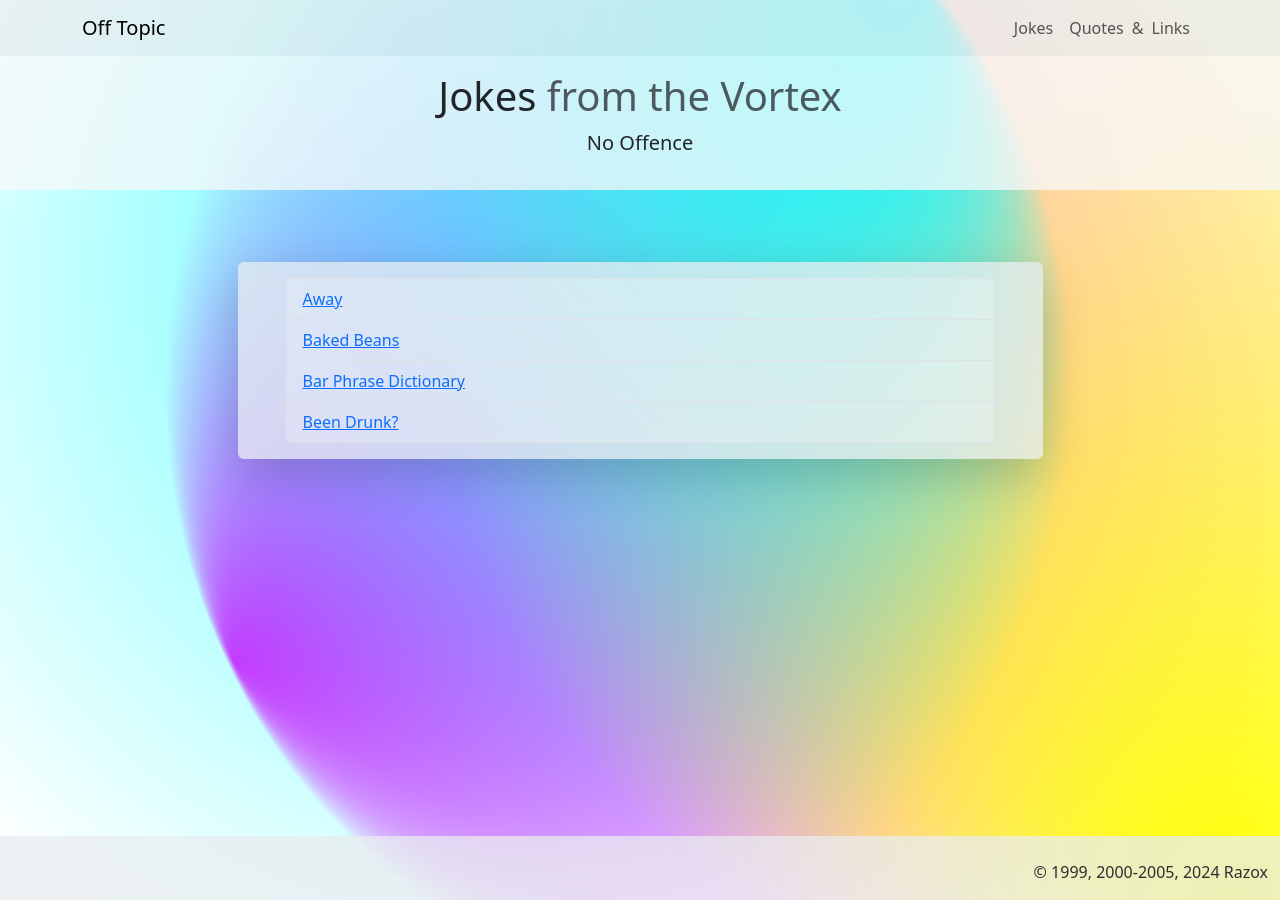
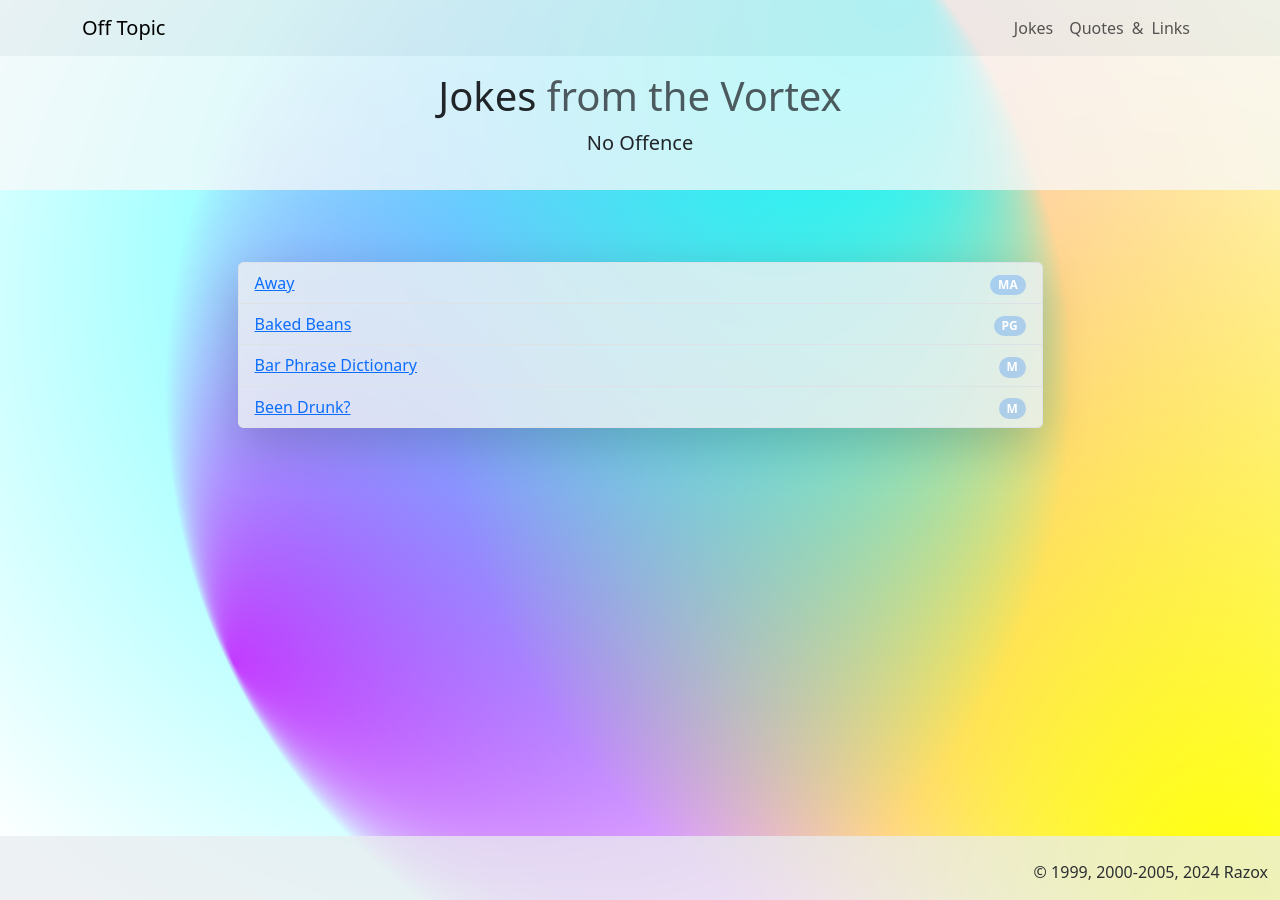
Before and after one commit to raz0x/razox, a Jekyll site: the page built from jokes.html, in a window 1280 px wide. Built offline with Jekyll 4.4.1, drawn with Linux system fonts in a browser that asks for light colours.

Commit message:
Update jokes.html

```diff
--- a/jokes.html
+++ b/jokes.html
@@ -8,11 +8,11 @@ lead: "No&nbsp;Offence"
 ---
 
 <section class="col col-md-9 mx-auto p-3 my-5">
-    <ul class="list-group bg-body-secondary bg-opacity-75 shadow-lg rounded py-3 px-5">
+    <ul class="list-group bg-body-secondary bg-opacity-75 shadow-lg rounded">
     {% for joke in site.jokes %}
         <li class="list-group-item bg-body-tertiary bg-opacity-25 d-flex justify-content-between align-items-center">
             <a href="{{ joke.url }}" class="stretched-link">{{ joke.subject }}</a>
-            {% if page.tags %} {% for tag in page.tags %} <span class="badge rounded-pill text-bg-primary">{{ tag }}</span> {% endfor %} {% endif %}
+            {% if joke.tags %}<div>{% for tag in joke.tags %} <span class="badge rounded-pill text-bg-primary">{{ tag }}</span> {% endfor %}</div>{% endif %}
         </li>
     {% endfor %}
     </ul>
```
